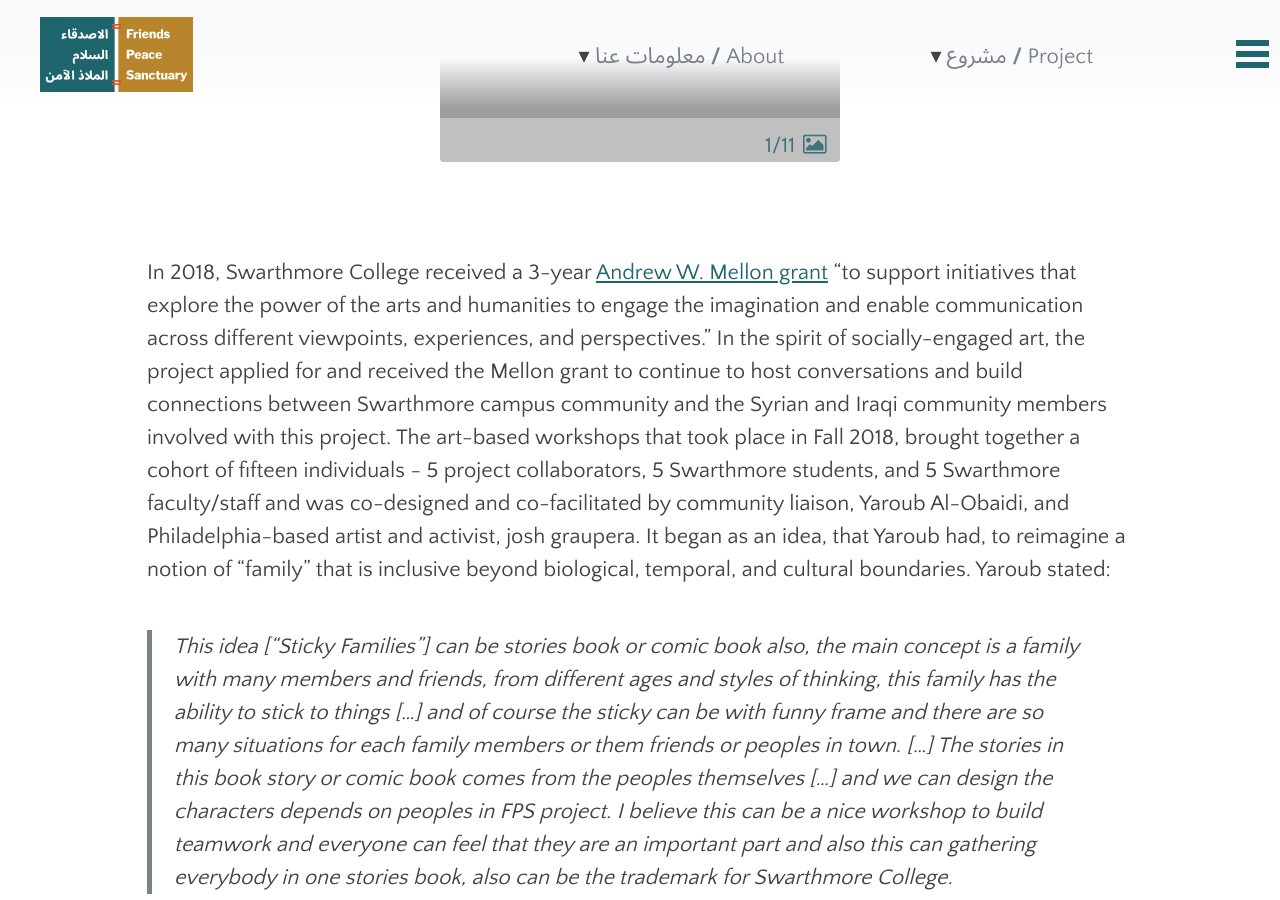
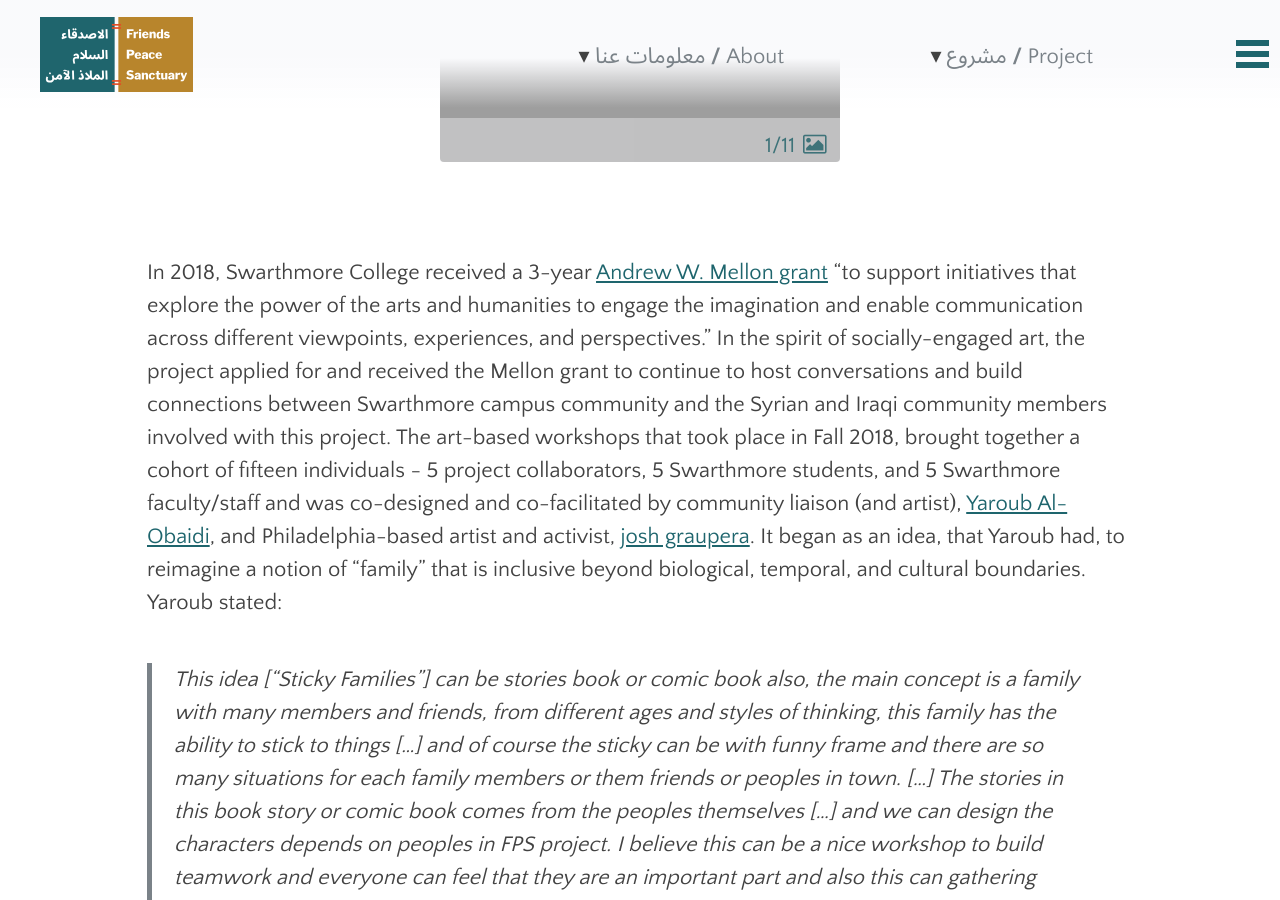
Before and after one commit to swat-ds/fps.swarthmore.edu, a Jekyll site: the page built from _posts/2020-01-10-sticky-family-with-yaroub-al-obaidi-josh-graupera.md, in a window 1280 px wide and 900 px high, scrolled down 516 px. Built offline with Jekyll 4.4.1, drawn with Linux system fonts in a browser that asks for light colours.

Commit message:
Update 2020-01-10-sticky-family-with-yaroub-al-obaidi-josh-graupera.md

```diff
--- a/_posts/2020-01-10-sticky-family-with-yaroub-al-obaidi-josh-graupera.md
+++ b/_posts/2020-01-10-sticky-family-with-yaroub-al-obaidi-josh-graupera.md
@@ -25,7 +25,7 @@ gallery:
   - sticky_family_group_IMG_9226.jpg
   - sticky_family_yaroubIMG_9115.jpg
 ---
-In 2018, Swarthmore College received a 3-year [Andrew W. Mellon grant](https://www.swarthmore.edu/presidents-office/mellon-grant-arts-and-humanities) "to support initiatives that explore the power of the arts and humanities to engage the imagination and enable communication across different viewpoints, experiences, and perspectives." In the spirit of socially-engaged art, the project applied for and received the Mellon grant to continue to host conversations and build connections between Swarthmore campus community and the Syrian and Iraqi community members involved with this project. The art-based workshops that took place in Fall 2018, brought together a cohort of fifteen individuals - 5 project collaborators, 5 Swarthmore students, and 5 Swarthmore faculty/staff and was co-designed and co-facilitated by community liaison, Yaroub Al-Obaidi, and Philadelphia-based artist and activist, josh graupera. It began as an idea, that Yaroub had, to reimagine a notion of “family” that is inclusive beyond biological, temporal, and cultural boundaries. Yaroub stated:
+In 2018, Swarthmore College received a 3-year [Andrew W. Mellon grant](https://www.swarthmore.edu/presidents-office/mellon-grant-arts-and-humanities) "to support initiatives that explore the power of the arts and humanities to engage the imagination and enable communication across different viewpoints, experiences, and perspectives." In the spirit of socially-engaged art, the project applied for and received the Mellon grant to continue to host conversations and build connections between Swarthmore campus community and the Syrian and Iraqi community members involved with this project. The art-based workshops that took place in Fall 2018, brought together a cohort of fifteen individuals - 5 project collaborators, 5 Swarthmore students, and 5 Swarthmore faculty/staff and was co-designed and co-facilitated by community liaison (and artist), [Yaroub Al-Obaidi](http://fps.swarthmore.edu/project-team/), and Philadelphia-based artist and activist, [josh graupera](http://www.joshgraupera.com/). It began as an idea, that Yaroub had, to reimagine a notion of “family” that is inclusive beyond biological, temporal, and cultural boundaries. Yaroub stated:
 > This idea [“Sticky Families”] can be stories book or comic book also, the main concept is a family with many members and friends, from different ages and styles of thinking, this family has the ability to stick to things [...] and of course the sticky can be with funny frame and there are so many situations for each family members or them friends or peoples in town. [...] The stories in this book story or comic book comes from the peoples themselves [...] and we can design the characters depends on peoples in FPS project. I believe this can be a nice workshop to build teamwork and everyone can feel that they are an important part and also this can gathering everybody in one stories book, also can be the trademark for Swarthmore College.
 
 <hr/>
```
